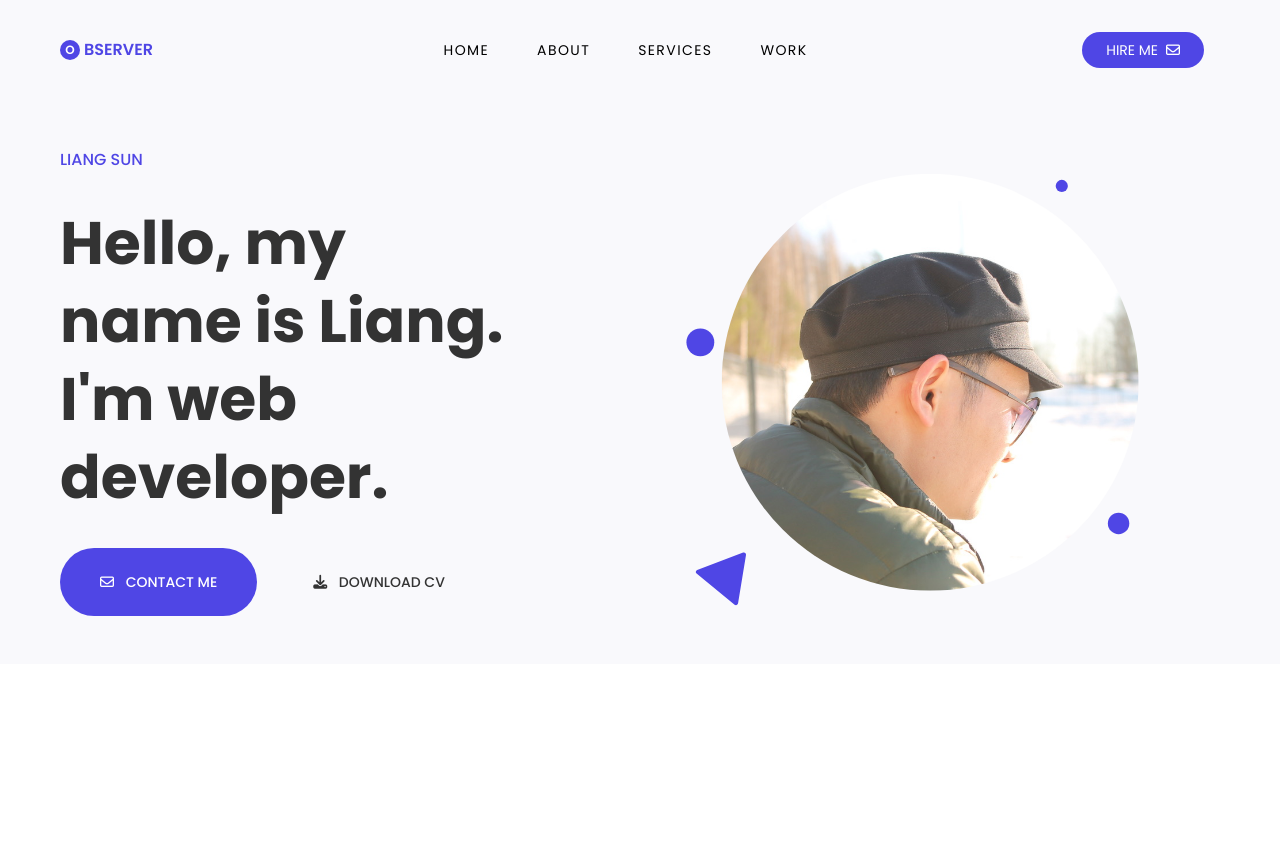
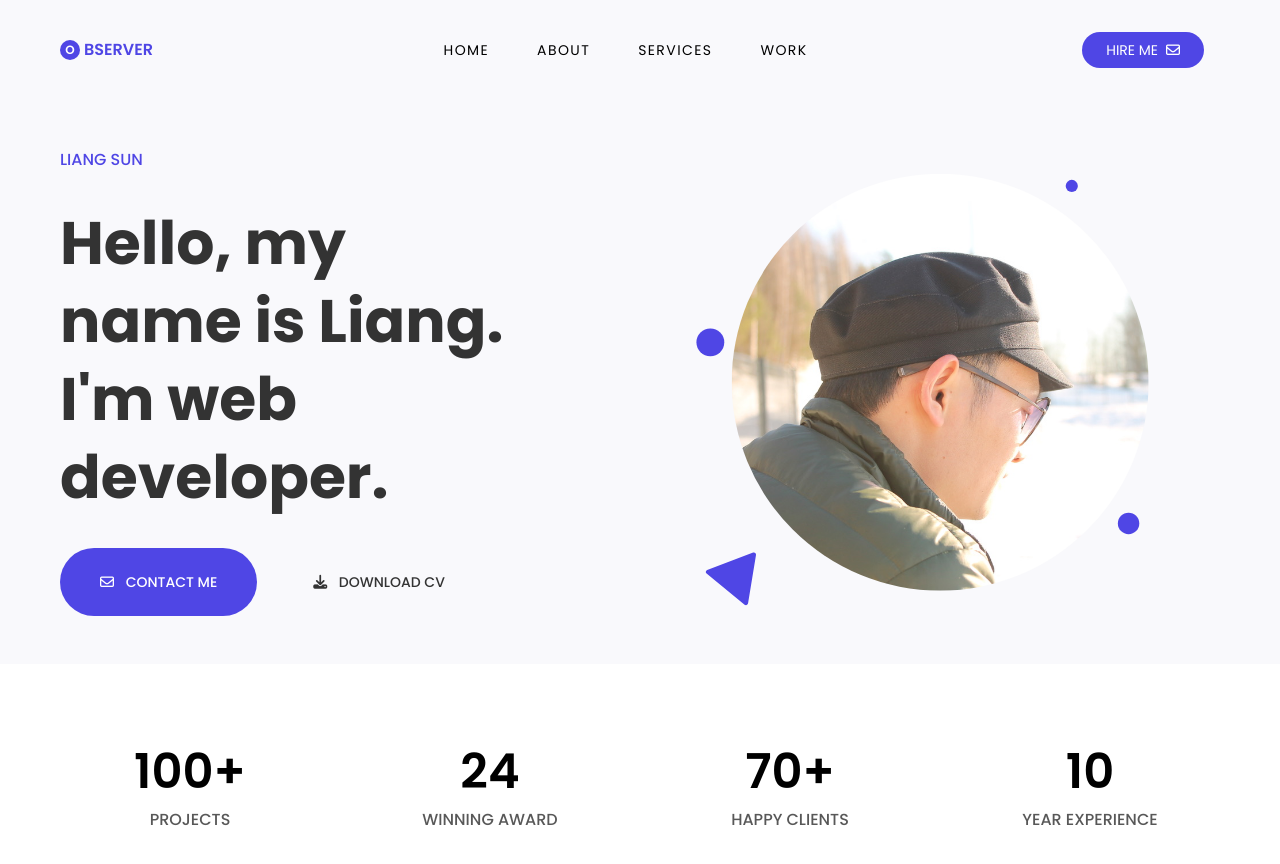
Before and after one commit to lyonsun/nextjs-blog, a Next.js app: page / in a window 1280 px wide. Shown: the top 864 px of the page. Before the commit the page ends 800 px from the top, so only its background shows below. Built offline with nearby package versions, Linux system fonts and the light colour scheme.

Commit message:
add experience element, minor styling changes to hero element.

```diff
--- /dev/null
+++ b/elements/experience.js
@@ -0,0 +1,26 @@
+import CountUp from "react-countup"
+
+export default function Experience() {
+    return (
+        <section className="experience py-20 max-w-[1200px] mx-auto">
+            <ul className="grid grid-cols-2 md:grid-cols-4 gap-y-12 place-items-center">
+                <li className="flex flex-col items-center">
+                    <span className="font-semibold text-5xl leading-[56px] mb-2"><CountUp end={100} />+ </span>
+                    <span className="font-medium uppercase text-[#121212] opacity-70">Projects</span>
+                </li>
+                <li className="flex flex-col items-center">
+                    <span className="font-semibold text-5xl leading-[56px] mb-2"><CountUp end={24} /> </span>
+                    <span className="font-medium uppercase text-[#121212] opacity-70">Winning Award</span>
+                </li>
+                <li className="flex flex-col items-center">
+                    <span className="font-semibold text-5xl leading-[56px] mb-2"><CountUp end={70} />+ </span>
+                    <span className="font-medium uppercase text-[#121212] opacity-70">Happy Clients</span>
+                </li>
+                <li className="flex flex-col items-center">
+                    <span className="font-semibold text-5xl leading-[56px] mb-2"><CountUp end={10} /> </span>
+                    <span className="font-medium uppercase text-[#121212] opacity-70">YEAR EXPERIENCE</span>
+                </li>
+            </ul>
+        </section>
+    )
+}
--- a/elements/hero.js
+++ b/elements/hero.js
@@ -3,7 +3,7 @@ import Link from "next/link"
 export default function Hero() {
     return (
         <section className="bg-[#f9f9fc] hero">
-            <div className="relative px-5 py-8 max-w-[1200px] mx-auto grid grid-cols-1 md:grid-cols-2 gap-y-10 items-center transition-all ease-linear duration-300">
+            <div className="relative px-5 py-8 max-w-[1200px] mx-auto grid grid-cols-1 md:grid-cols-2 gap-10 items-center transition-all ease-linear duration-300">
                 <div className="hero__text max-w-md mx-auto md:mx-0 text-center md:text-left">
                     <h1 className="uppercase text-indigo-600 font-medium">Liang Sun</h1>
                     <div className="py-8 font-bold text-4xl leading-[60px] lg:text-6xl lg:leading-[78px] text-[#333333] transition-all ease-linear duration-300">
--- a/package.json
+++ b/package.json
@@ -9,6 +9,7 @@
     "@fortawesome/fontawesome-free": "^6.0.0",
     "next": "latest",
     "react": "17.0.2",
+    "react-countup": "^6.1.1",
     "react-dom": "17.0.2"
   },
   "devDependencies": {
--- a/pages/index.js
+++ b/pages/index.js
@@ -1,10 +1,12 @@
 import Layout from "../components/layout";
 import Hero from "../elements/hero";
+import Experience from "../elements/experience";
 
 const Home = () => {
   return (
     <Layout>
       <Hero />
+      <Experience />
     </Layout>
   )
 }
```
Also changed, not shown: 1 other file (tests, documents, lock files or other folders).
